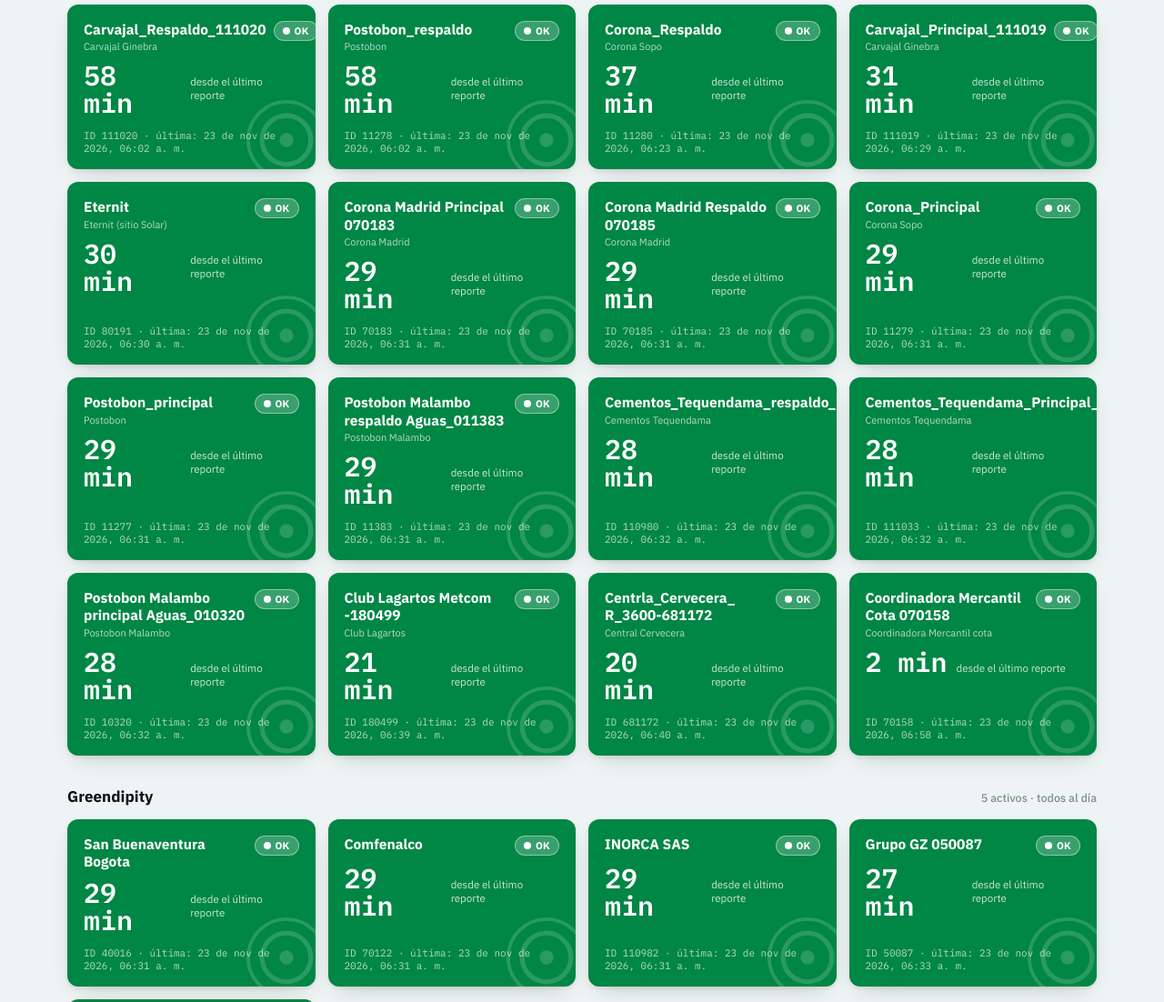
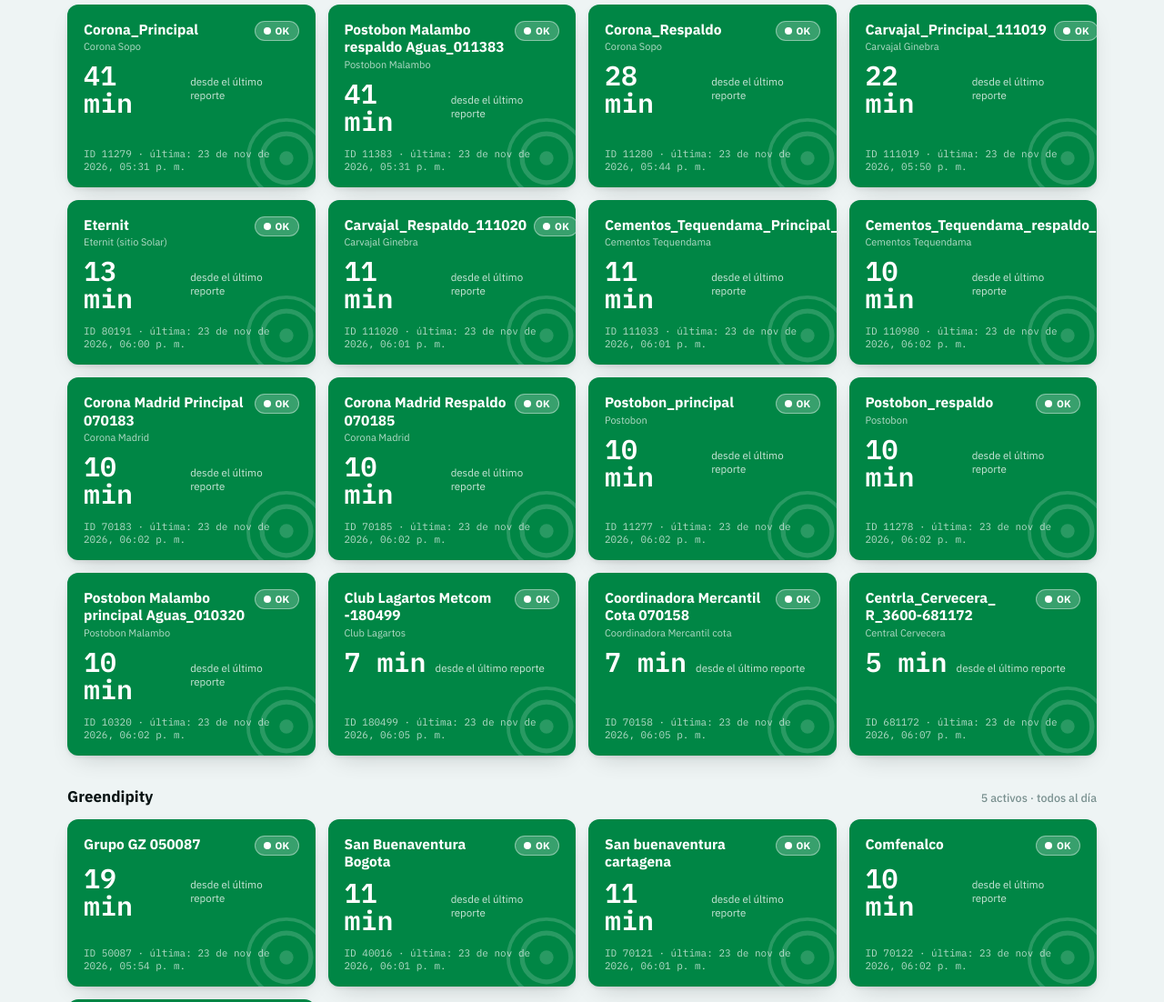
Before and after one commit to soportegatria/pulso-dashboards, a plain HTML site: page focus.html in a window 1280 px wide. Shown: the part 460-1562 px from the top of the page at 91% size. Drawn offline with Linux system fonts and the light colour scheme.

Commit message:
Actualizacion automatica Focus 2026-11-23T18:12:19

```diff
--- a/focus.html
+++ b/focus.html
@@ -328,39 +328,39 @@
 
 <script>
   // ===DATA_START===
-  const GENERATED_AT = "2026-11-23T07:00:05";
+  const GENERATED_AT = "2026-11-23T18:12:19";
 
   const DATASOURCES = [
-    { id: 16040057, alias: "16040057", tags: "Chec", cliente: "Chec", canales: 36, last: "2026-11-23T06:36:00", horas: 0.4 },
-    { id: 111019, alias: "Carvajal_Principal_111019", tags: "Carvajal Ginebra", cliente: "Enel Solar", canales: 36, last: "2026-11-23T06:29:00", horas: 0.52 },
-    { id: 111020, alias: "Carvajal_Respaldo_111020", tags: "Carvajal Ginebra", cliente: "Enel Solar", canales: 36, last: "2026-11-23T06:02:00", horas: 0.97 },
-    { id: 110980, alias: "Cementos_Tequendama_respaldo_110980", tags: "Cementos Tequendama", cliente: "Enel Solar", canales: 36, last: "2026-11-23T06:32:00", horas: 0.47 },
-    { id: 111032, alias: "Cementos_Tequendama_Respaldo_111032", tags: "Cementos Tequendama", cliente: "Enel Solar", canales: 36, last: "2025-07-24T22:02:00", horas: 11672.97, silenciado: true, motivo: "Datasource retirado." },
-    { id: 111033, alias: "Cementos_Tequendama_Principal_111033", tags: "Cementos Tequendama", cliente: "Enel Solar", canales: 36, last: "2026-11-23T06:32:00", horas: 0.47 },
-    { id: 81172, alias: "Central_cervecera_principal", tags: "Central Cervecera", cliente: "Enel Solar", canales: 25, last: "2025-06-20T23:45:00", horas: 12487.25, silenciado: true, motivo: "Datasource de medidor Elster, retirado." },
-    { id: 581172, alias: "Central_cervecera_Principal_581172", tags: "Central Cervecera", cliente: "Enel Solar", canales: 36, last: "2026-09-02T12:23:00", horas: 1962.62, silenciado: true, motivo: "Dashboard de medidor Metcom con conexión incorrecta." },
-    { id: 681172, alias: "Centrla_Cervecera_ R_3600-681172", tags: "Central Cervecera", cliente: "Enel Solar", canales: 24, last: "2026-11-23T06:40:00", horas: 0.33 },
-    { id: 80157, alias: "Central_cervecera_respaldo", tags: "Central Cervecera Respaldo", cliente: "Enel Solar", canales: 25, last: "2026-07-26T02:36:00", horas: 2884.4, silenciado: true, motivo: "Módem de respaldo offline." },
-    { id: 80499, alias: "Club Lagartos", tags: "Club Lagartos (sitio Solar)", cliente: "Enel Solar", canales: 25, last: "2026-06-01T07:55:00", horas: 4199.08, silenciado: true, motivo: "Dashboard antiguo del medidor Elster A1800 — reemplazado por el datasource Metcom activo (180499)." },
-    { id: 180499, alias: "Club Lagartos Metcom -180499", tags: "Club Lagartos", cliente: "Enel Solar", canales: 36, last: "2026-11-23T06:39:00", horas: 0.35 },
-    { id: 70158, alias: "Coordinadora Mercantil Cota 070158", tags: "Coordinadora Mercantil cota", cliente: "Enel Solar", canales: 36, last: "2026-11-23T06:58:00", horas: 0.03 },
-    { id: 70183, alias: "Corona Madrid Principal 070183", tags: "Corona Madrid", cliente: "Enel Solar", canales: 36, last: "2026-11-23T06:31:00", horas: 0.48 },
-    { id: 70185, alias: "Corona Madrid Respaldo 070185", tags: "Corona Madrid", cliente: "Enel Solar", canales: 36, last: "2026-11-23T06:31:00", horas: 0.48 },
-    { id: 11279, alias: "Corona_Principal", tags: "Corona Sopo", cliente: "Enel Solar", canales: 36, last: "2026-11-23T06:31:00", horas: 0.48 },
-    { id: 11280, alias: "Corona_Respaldo", tags: "Corona Sopo", cliente: "Enel Solar", canales: 25, last: "2026-11-23T06:23:00", horas: 0.62 },
-    { id: 80191, alias: "Eternit", tags: "Eternit (sitio Solar)", cliente: "Enel Solar", canales: 36, last: "2026-11-23T06:30:00", horas: 0.5 },
-    { id: 70184, alias: "Hitachi 070184", tags: "HITACHI", cliente: "Enel Solar", canales: 36, last: "2026-08-10T07:32:00", horas: 2519.47, silenciado: true, motivo: "Offline desde el terremoto en Colombia — la fábrica sufrió afectaciones." },
-    { id: 11277, alias: "Postobon_principal", tags: "Postobon", cliente: "Enel Solar", canales: 36, last: "2026-11-23T06:31:00", horas: 0.48 },
-    { id: 11278, alias: "Postobon_respaldo", tags: "Postobon", cliente: "Enel Solar", canales: 36, last: "2026-11-23T06:02:00", horas: 0.97 },
-    { id: 10320, alias: "Postobon Malambo principal Aguas_010320", tags: "Postobon Malambo", cliente: "Enel Solar", canales: 36, last: "2026-11-23T06:32:00", horas: 0.47 },
-    { id: 11383, alias: "Postobon Malambo respaldo Aguas_011383", tags: "Postobon Malambo", cliente: "Enel Solar", canales: 36, last: "2026-11-23T06:31:00", horas: 0.48 },
-    { id: 11426, alias: "Postobon Malambo respaldo Gaseosas_011426", tags: "Postobon Malambo", cliente: "Enel Solar", canales: 36, last: "2026-02-05T12:31:00", horas: 6978.48, silenciado: true, motivo: "Datasource retirado." },
-    { id: 401045, alias: "Postobon Malambo principal Gaseosas_401045", tags: "Postobon Malambo", cliente: "Enel Solar", canales: 36, last: "2026-02-05T12:31:00", horas: 6978.48, silenciado: true, motivo: "Datasource retirado." },
-    { id: 40016, alias: "San Buenaventura Bogota", tags: "Greendipity", cliente: "Greendipity", canales: 36, last: "2026-11-23T06:31:00", horas: 0.48 },
-    { id: 50087, alias: "Grupo GZ 050087", tags: "Greendipity", cliente: "Greendipity", canales: 24, last: "2026-11-23T06:33:00", horas: 0.45 },
-    { id: 70121, alias: "San buenaventura cartagena", tags: "Greendipity", cliente: "Greendipity", canales: 36, last: "2026-11-23T06:41:00", horas: 0.32 },
-    { id: 70122, alias: "Comfenalco", tags: "Greendipity", cliente: "Greendipity", canales: 36, last: "2026-11-23T06:31:00", horas: 0.48 },
-    { id: 110982, alias: "INORCA SAS", tags: "Greendipity", cliente: "Greendipity", canales: 36, last: "2026-11-23T06:31:00", horas: 0.48 },
+    { id: 16040057, alias: "16040057", tags: "Chec", cliente: "Chec", canales: 36, last: "2026-11-23T17:51:00", horas: 0.36 },
+    { id: 111019, alias: "Carvajal_Principal_111019", tags: "Carvajal Ginebra", cliente: "Enel Solar", canales: 36, last: "2026-11-23T17:50:00", horas: 0.37 },
+    { id: 111020, alias: "Carvajal_Respaldo_111020", tags: "Carvajal Ginebra", cliente: "Enel Solar", canales: 36, last: "2026-11-23T18:01:00", horas: 0.19 },
+    { id: 110980, alias: "Cementos_Tequendama_respaldo_110980", tags: "Cementos Tequendama", cliente: "Enel Solar", canales: 36, last: "2026-11-23T18:02:00", horas: 0.17 },
+    { id: 111032, alias: "Cementos_Tequendama_Respaldo_111032", tags: "Cementos Tequendama", cliente: "Enel Solar", canales: 36, last: "2025-07-24T22:02:00", horas: 11684.17, silenciado: true, motivo: "Datasource retirado." },
+    { id: 111033, alias: "Cementos_Tequendama_Principal_111033", tags: "Cementos Tequendama", cliente: "Enel Solar", canales: 36, last: "2026-11-23T18:01:00", horas: 0.19 },
+    { id: 81172, alias: "Central_cervecera_principal", tags: "Central Cervecera", cliente: "Enel Solar", canales: 25, last: "2025-06-20T23:45:00", horas: 12498.46, silenciado: true, motivo: "Datasource de medidor Elster, retirado." },
+    { id: 581172, alias: "Central_cervecera_Principal_581172", tags: "Central Cervecera", cliente: "Enel Solar", canales: 36, last: "2026-09-02T12:23:00", horas: 1973.82, silenciado: true, motivo: "Dashboard de medidor Metcom con conexión incorrecta." },
+    { id: 681172, alias: "Centrla_Cervecera_ R_3600-681172", tags: "Central Cervecera", cliente: "Enel Solar", canales: 24, last: "2026-11-23T18:07:00", horas: 0.09 },
+    { id: 80157, alias: "Central_cervecera_respaldo", tags: "Central Cervecera Respaldo", cliente: "Enel Solar", canales: 25, last: "2026-07-26T02:36:00", horas: 2895.61, silenciado: true, motivo: "Módem de respaldo offline." },
+    { id: 80499, alias: "Club Lagartos", tags: "Club Lagartos (sitio Solar)", cliente: "Enel Solar", canales: 25, last: "2026-06-01T07:55:00", horas: 4210.29, silenciado: true, motivo: "Dashboard antiguo del medidor Elster A1800 — reemplazado por el datasource Metcom activo (180499)." },
+    { id: 180499, alias: "Club Lagartos Metcom -180499", tags: "Club Lagartos", cliente: "Enel Solar", canales: 36, last: "2026-11-23T18:05:00", horas: 0.12 },
+    { id: 70158, alias: "Coordinadora Mercantil Cota 070158", tags: "Coordinadora Mercantil cota", cliente: "Enel Solar", canales: 36, last: "2026-11-23T18:05:00", horas: 0.12 },
+    { id: 70183, alias: "Corona Madrid Principal 070183", tags: "Corona Madrid", cliente: "Enel Solar", canales: 36, last: "2026-11-23T18:02:00", horas: 0.17 },
+    { id: 70185, alias: "Corona Madrid Respaldo 070185", tags: "Corona Madrid", cliente: "Enel Solar", canales: 36, last: "2026-11-23T18:02:00", horas: 0.17 },
+    { id: 11279, alias: "Corona_Principal", tags: "Corona Sopo", cliente: "Enel Solar", canales: 36, last: "2026-11-23T17:31:00", horas: 0.69 },
+    { id: 11280, alias: "Corona_Respaldo", tags: "Corona Sopo", cliente: "Enel Solar", canales: 25, last: "2026-11-23T17:44:00", horas: 0.47 },
+    { id: 80191, alias: "Eternit", tags: "Eternit (sitio Solar)", cliente: "Enel Solar", canales: 36, last: "2026-11-23T18:00:00", horas: 0.21 },
+    { id: 70184, alias: "Hitachi 070184", tags: "HITACHI", cliente: "Enel Solar", canales: 36, last: "2026-08-10T07:32:00", horas: 2530.67, silenciado: true, motivo: "Offline desde el terremoto en Colombia — la fábrica sufrió afectaciones." },
+    { id: 11277, alias: "Postobon_principal", tags: "Postobon", cliente: "Enel Solar", canales: 36, last: "2026-11-23T18:02:00", horas: 0.17 },
+    { id: 11278, alias: "Postobon_respaldo", tags: "Postobon", cliente: "Enel Solar", canales: 36, last: "2026-11-23T18:02:00", horas: 0.17 },
+    { id: 10320, alias: "Postobon Malambo principal Aguas_010320", tags: "Postobon Malambo", cliente: "Enel Solar", canales: 36, last: "2026-11-23T18:02:00", horas: 0.17 },
+    { id: 11383, alias: "Postobon Malambo respaldo Aguas_011383", tags: "Postobon Malambo", cliente: "Enel Solar", canales: 36, last: "2026-11-23T17:31:00", horas: 0.69 },
+    { id: 11426, alias: "Postobon Malambo respaldo Gaseosas_011426", tags: "Postobon Malambo", cliente: "Enel Solar", canales: 36, last: "2026-02-05T12:31:00", horas: 6989.69, silenciado: true, motivo: "Datasource retirado." },
+    { id: 401045, alias: "Postobon Malambo principal Gaseosas_401045", tags: "Postobon Malambo", cliente: "Enel Solar", canales: 36, last: "2026-02-05T12:31:00", horas: 6989.69, silenciado: true, motivo: "Datasource retirado." },
+    { id: 40016, alias: "San Buenaventura Bogota", tags: "Greendipity", cliente: "Greendipity", canales: 36, last: "2026-11-23T18:01:00", horas: 0.19 },
+    { id: 50087, alias: "Grupo GZ 050087", tags: "Greendipity", cliente: "Greendipity", canales: 24, last: "2026-11-23T17:54:00", horas: 0.31 },
+    { id: 70121, alias: "San buenaventura cartagena", tags: "Greendipity", cliente: "Greendipity", canales: 36, last: "2026-11-23T18:01:00", horas: 0.19 },
+    { id: 70122, alias: "Comfenalco", tags: "Greendipity", cliente: "Greendipity", canales: 36, last: "2026-11-23T18:02:00", horas: 0.17 },
+    { id: 110982, alias: "INORCA SAS", tags: "Greendipity", cliente: "Greendipity", canales: 36, last: "2026-11-23T18:02:00", horas: 0.17 },
   ];
 // ===DATA_END===
 
```
